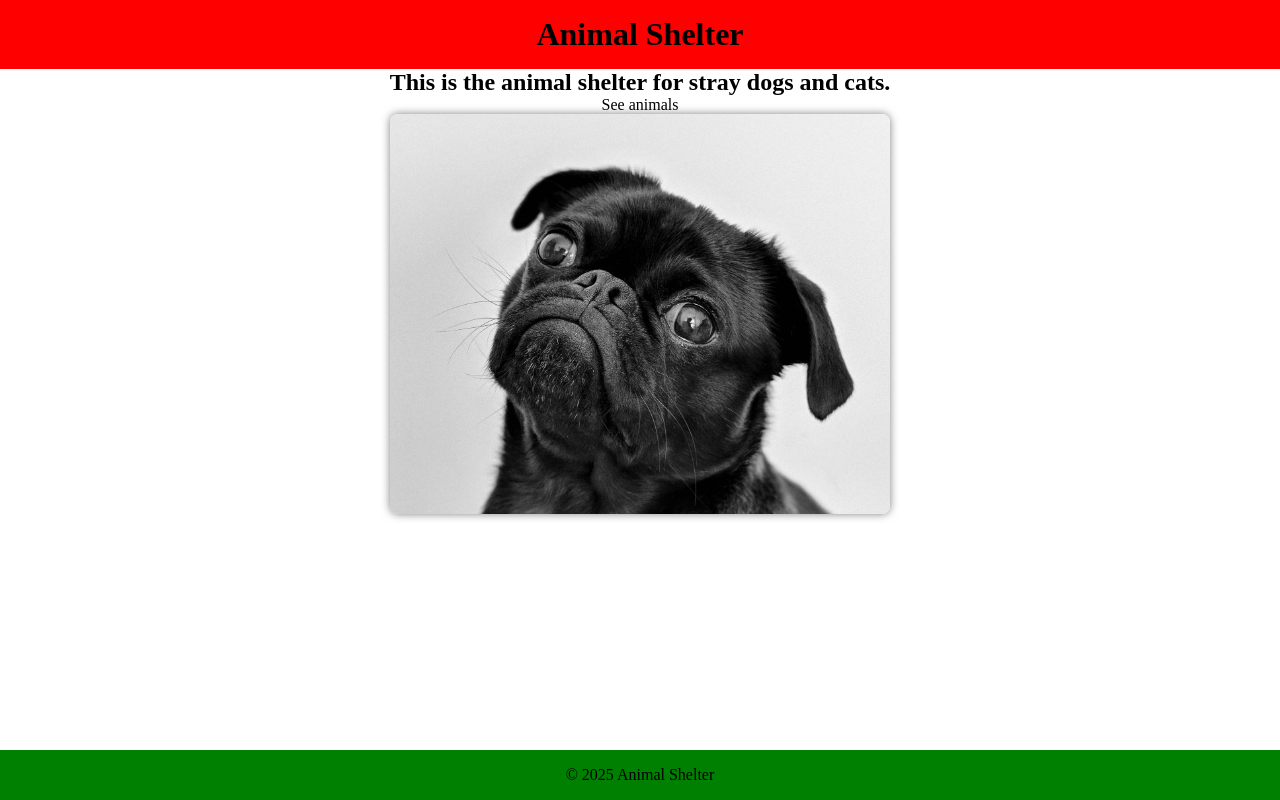
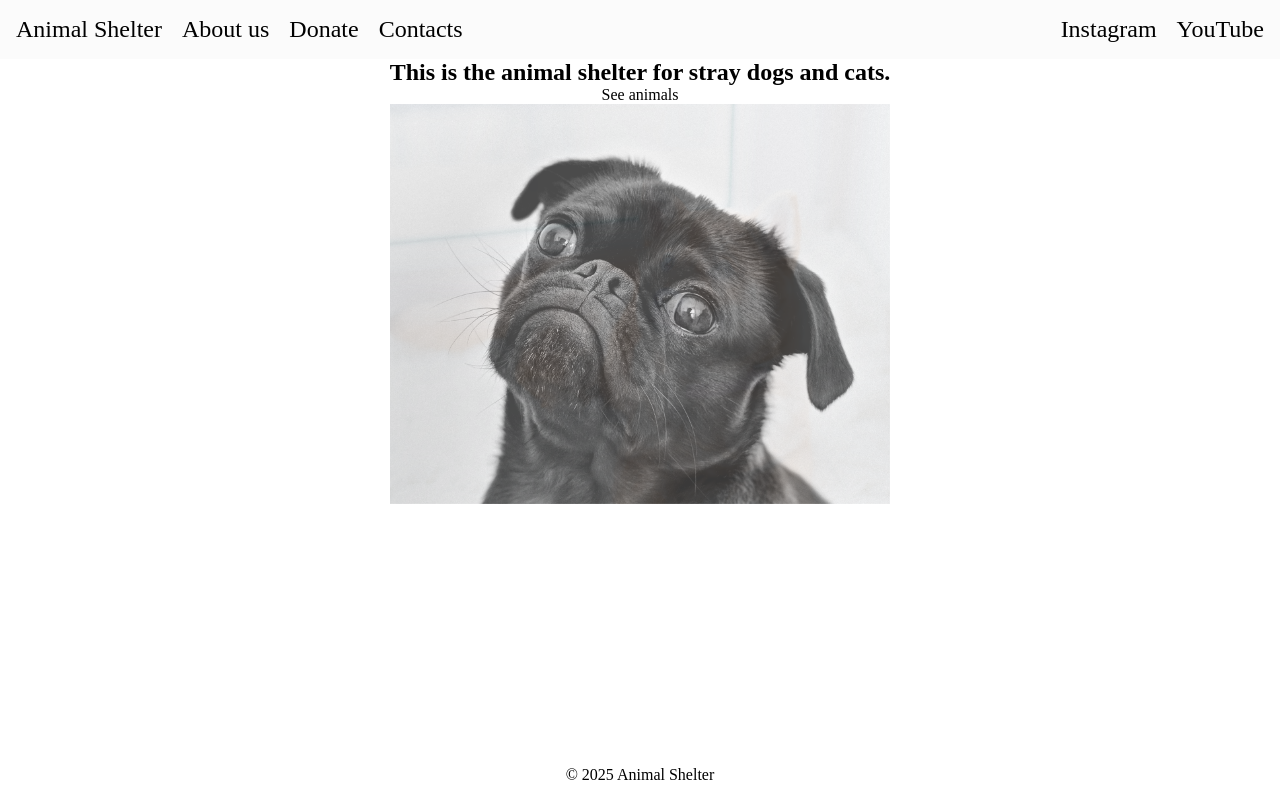
Before and after one commit to ba-yellowking/nextjs-animal-shelter, a Next.js app: page / in a window 1280 px wide. Built offline with nearby package versions, Linux system fonts and the light colour scheme.

Commit message:
Add about, donate, contacts pages

```diff
--- /dev/null
+++ b/app/animals/page.module.css
@@ -0,0 +1,5 @@
+.animalsWrap {
+    display: flex;
+    justify-content: center;
+    align-items: center;
+}
--- a/app/components/footer/Footer.module.css
+++ b/app/components/footer/Footer.module.css
@@ -1,5 +1,4 @@
 .footer {
-    background-color: green;
     padding: 1rem;
     text-align: center;
 }
--- a/app/components/header/Header.jsx
+++ b/app/components/header/Header.jsx
@@ -1,9 +1,20 @@
 import classes from "./Header.module.css";
+import Link from "next/link";
 
 export default function Header() {
   return (
     <header className={classes.header}>
-      <h1>Animal Shelter</h1>
+      <div className={classes.navLinks}>
+        <Link href="/">Animal Shelter</Link>
+        <Link href="/components/about">About us</Link>
+        <Link href="/components/donate">Donate</Link>
+        <Link href="/components/contacts">Contacts</Link>
+      </div>
+
+      <div className={classes.navLinks}>
+        <p>Instagram</p>
+        <p>YouTube</p>
+      </div>
     </header>
   )
 }
--- a/app/components/header/Header.module.css
+++ b/app/components/header/Header.module.css
@@ -1,5 +1,14 @@
 .header {
-    background-color: red;
+    display: flex;
+    justify-content: space-between;
+    align-items: center;
+    background-color: #fbfbfb;
+    width: 100%;
     padding: 1rem;
-    text-align: center;
+    font-size: 24px;
 }
+
+.navLinks {
+    display: flex;
+    gap: 20px;
+}
--- a/app/components/images/imageSlideshow/ImageSlideshow.module.css
+++ b/app/components/images/imageSlideshow/ImageSlideshow.module.css
@@ -1,26 +1,23 @@
 .slideshow {
     position: relative;
     width: 500px;
-    height: 400px; /* или сколько тебе нужно */
-    border-radius: 8px;
+    height: 400px;
     overflow: hidden;
-    box-shadow: 0 0 0.5rem rgba(0, 0, 0, 0.5);
 }
 
 .image {
+    position: absolute;
+    top: 0;
+    left: 0;
     width: 100%;
     height: 100%;
     object-fit: cover;
-    position: absolute;
-    top: 0;
-    left: 0;
     opacity: 0;
-    transform: scale(1.1) translateX(-1rem) rotate(-5deg);
-    transition: all 0.5s ease-in-out;
+    transition: opacity 0.8s ease-in-out;
+    z-index: 0;
 }
 
 .active {
+    opacity: 1;
     z-index: 1;
-    opacity: 1;
-    transform: scale(1) translateX(0) rotate(0);
 }
--- a/app/page.js
+++ b/app/page.js
@@ -1,5 +1,4 @@
 import Link from "next/link";
-// import AdminPage from "@/app/admin/page";
 import classes from "./page.module.css";
 import ImageSlideshow from "@/app/components/images/imageSlideshow/ImageSlideshow";
 
@@ -20,10 +19,6 @@ export default function HomePage() {
         <div className={classes.slideShow}>
           <ImageSlideshow/>
         </div>
-
-        {/*<section>*/}
-        {/*  <AdminPage />*/}
-        {/*</section>*/}
       </main>
     </>
   );
```
Also changed, not shown: app/animals/page.js (+8 -1 lines), app/components/about/page.js (added, +7 -0 lines), app/components/contacts/page.js (added, +7 -0 lines), app/components/donate/page.js (added, +7 -0 lines).
